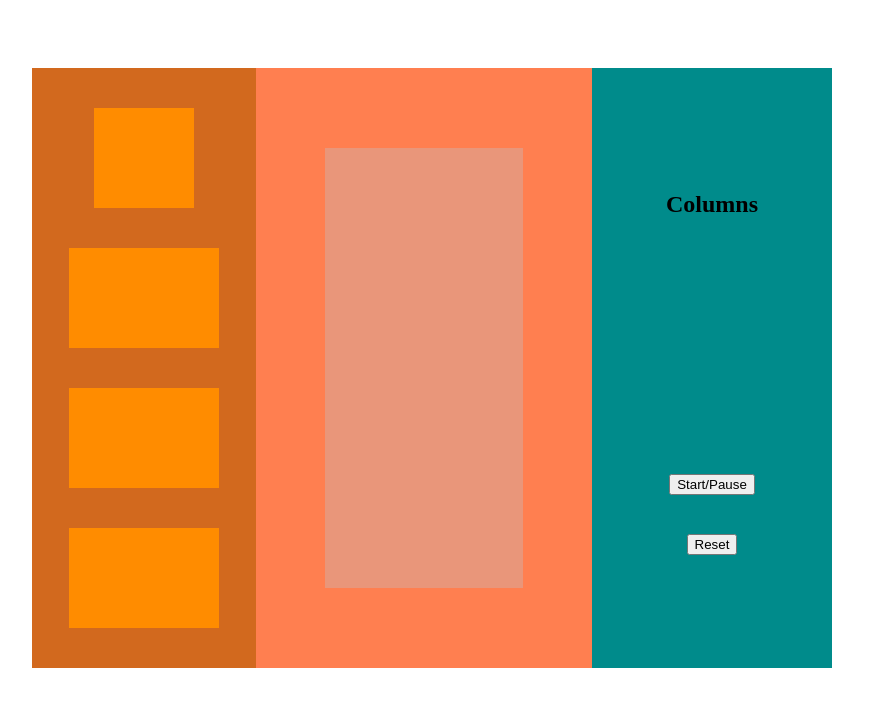
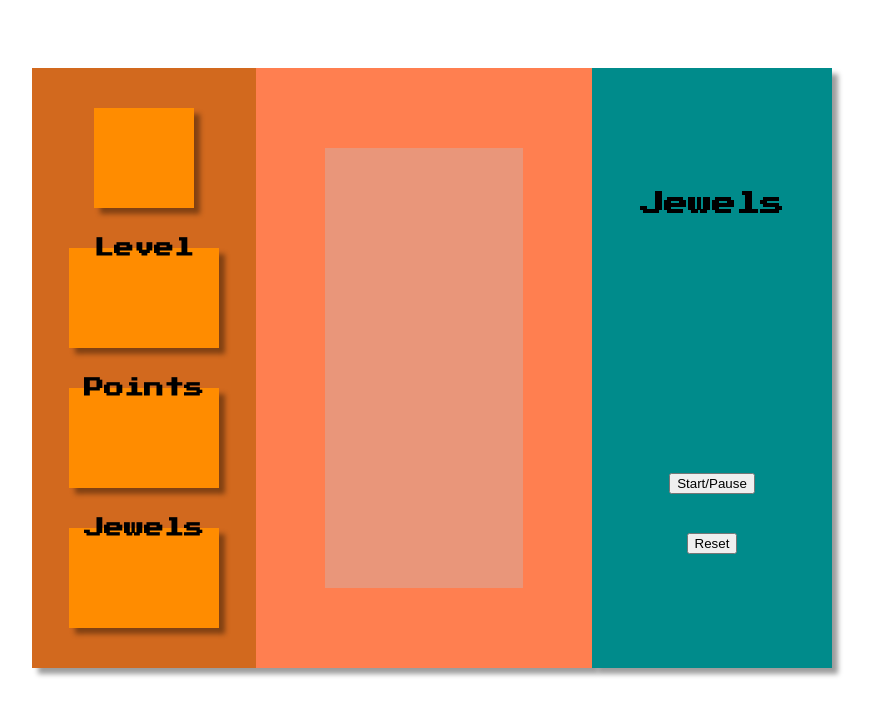
Before and after one commit to ehedei/jewels-game, a plain HTML site: page index.html in a window 1280 px wide. Shown: the whole page, without its empty margins (208-1080 px from the left). Drawn offline with Linux system fonts and the light colour scheme.

Commit message:
Changes in styles

```diff
--- a/css/style.css
+++ b/css/style.css
@@ -1,10 +1,11 @@
+
 body {
   min-height: 90vh;
   display: flex;
   flex-direction: row;
   align-items: center;
   justify-content: center;
-
+  font-family: 'Press Start 2P', cursive;
 }
 
 main {
@@ -19,6 +20,7 @@ main {
 
 main > section {
   background-color: coral;
+  box-shadow: 6px 6px 5px 0px rgba(0,0,0,0.39);
 }
 
 .game-zone {
@@ -78,7 +80,11 @@ table {
   width: 150px;
   height: 100px;
   background-color: darkorange;
-
+  display: flex;
+  flex-direction: column;
+  align-items: center;
+  justify-content: center;
+  box-shadow: 6px 6px 5px 0px rgba(0,0,0,0.39);
 }
 
 .controllers-wrapper {
@@ -94,6 +100,27 @@ table {
   flex-direction: column;
   align-items: center;
   justify-content: space-around;
+}
+
+.game-info-wrapper {
+  text-align: center;
+}
+
+.level, .points, .blocks {
+  position: relative;
+}
+
+.game-info-wrapper h4 {
+  position: absolute;
+  margin: 0;
+  padding: 0;
+  top: -10px;
+  width: 100%;
+  font-size: 20px;
+}
+
+.game-info-wrapper span{
+  font-size: 1.3rem;
 }
 
 .red {
--- a/index.html
+++ b/index.html
@@ -1,13 +1,17 @@
 <!DOCTYPE html>
 <html lang="en">
+
 <head>
   <meta charset="UTF-8">
   <meta http-equiv="X-UA-Compatible" content="IE=edge">
   <meta name="viewport" content="width=device-width, initial-scale=1.0">
-  <title>Columns</title>
+  <title>Jewels</title>
+  <link rel="preconnect" href="https://fonts.gstatic.com">
+  <link href="https://fonts.googleapis.com/css2?family=Press+Start+2P&display=swap" rel="stylesheet">
   <link rel="stylesheet" href="./css/style.css">
   <script src="./src/index.js" defer></script>
 </head>
+
 <body>
   <main>
     <section class="game-zone" id="player1-zone">
@@ -25,9 +29,18 @@
             </tr>
           </table>
         </div>
-        <div class="level"></div>
-        <div class="points"></div>
-        <div class="blocks"></div>
+        <div class="level">
+          <h4>Level</h4>
+          <span></span>
+        </div>
+        <div class="points">
+          <h4>Points</h4>
+          <span></span>
+        </div>
+        <div class="blocks">
+          <h4>Jewels</h4>
+          <span></span>
+        </div>
       </div>
       <div class="board-wrapper">
         <table id="player1-board">
@@ -276,7 +289,7 @@
     </section>
     <section class="controllers-wrapper">
       <header>
-          <h1>Columns</h1>
+        <h1>Jewels</h1>
       </header>
       <div class="controllers">
         <button id="btn-start" type="button">Start/Pause</button>
@@ -297,4 +310,5 @@
 
   </main>
 </body>
+
 </html>
--- a/src/index.js
+++ b/src/index.js
@@ -81,13 +81,13 @@ function Board(playerName, gameBoard) {
 }
 
 Board.prototype.drawData = function () {
-  const levelWrap = this.wrapper.querySelector('.level')
+  const levelWrap = this.wrapper.querySelector('.level span')
   levelWrap.innerText = this.gameBoard.level
 
-  const pointsWrap = this.wrapper.querySelector('.points')
+  const pointsWrap = this.wrapper.querySelector('.points span')
   pointsWrap.innerText = this.gameBoard.points
 
-  const blocksWrap = this.wrapper.querySelector('.blocks')
+  const blocksWrap = this.wrapper.querySelector('.blocks span')
   blocksWrap.innerText = this.gameBoard.savedBlocks
 }
 
```
